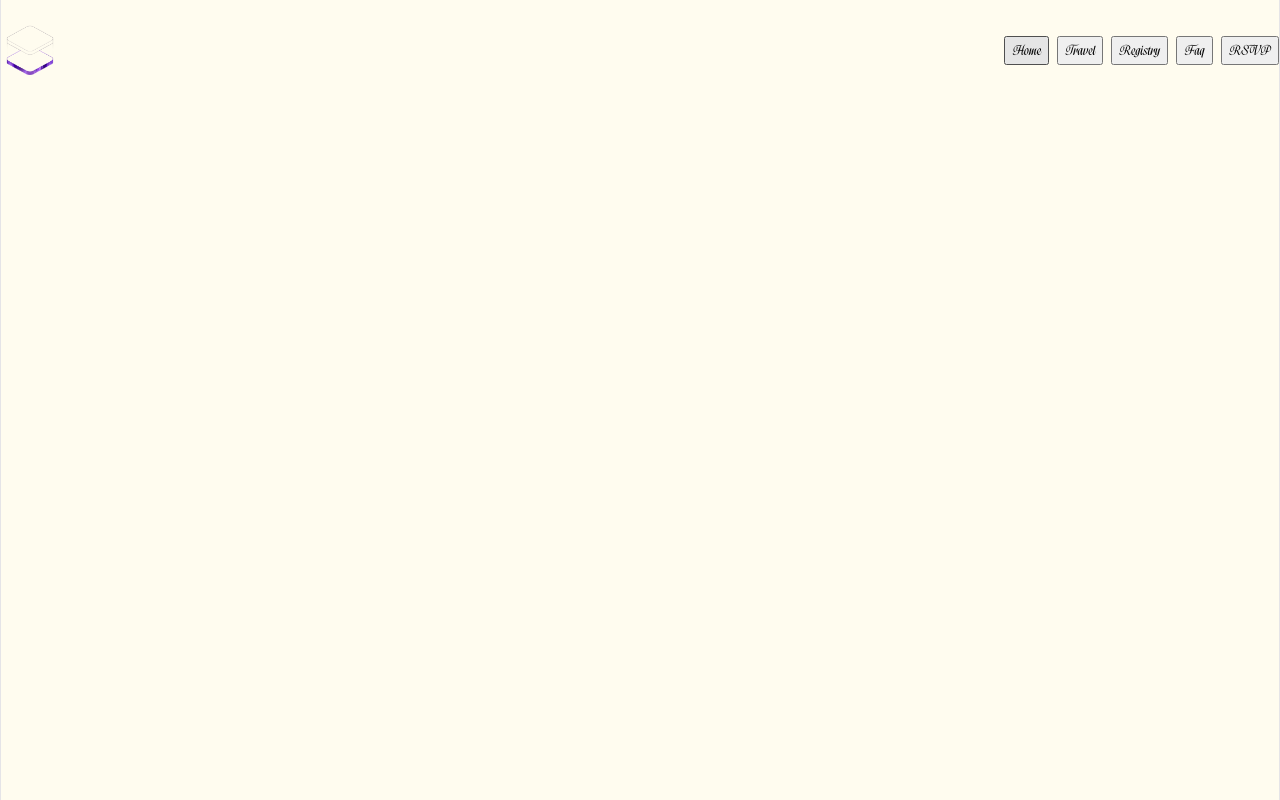
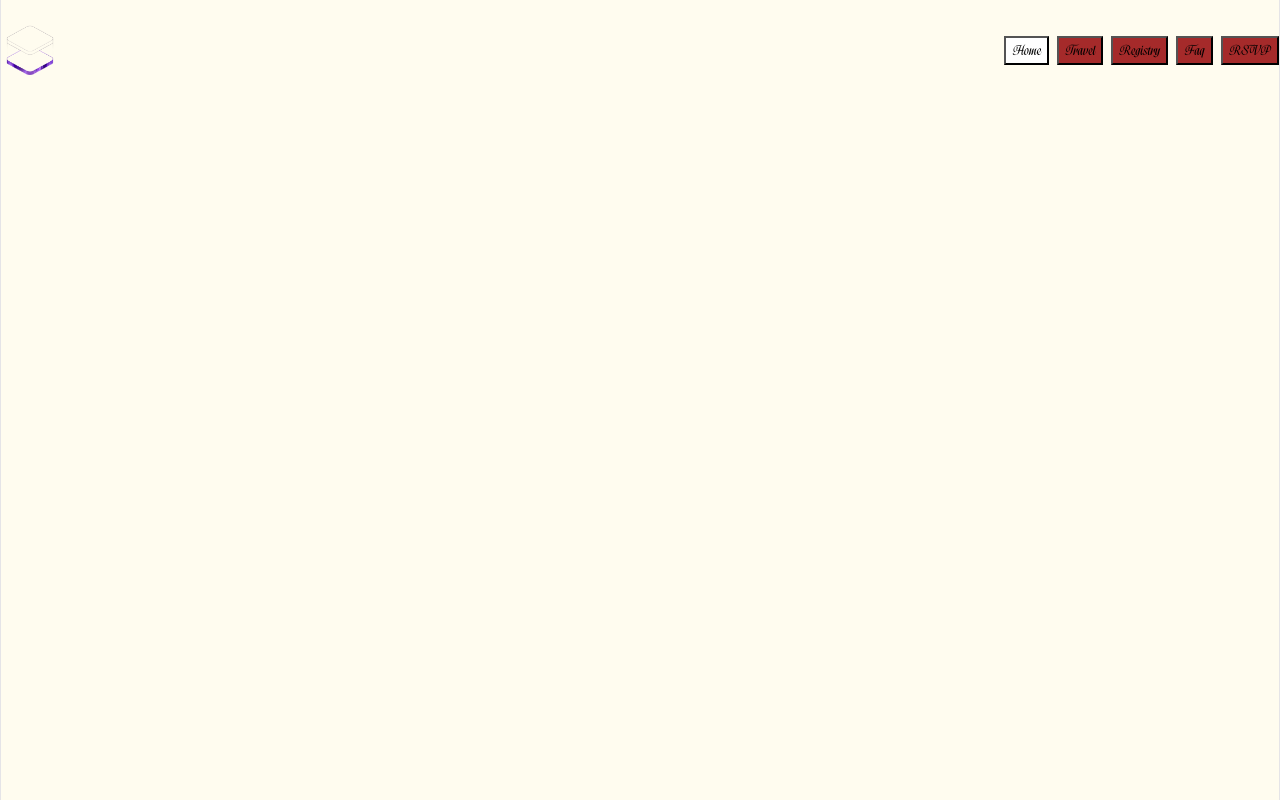
Before and after one commit to ChrisJCannon/wedding_site, a React (Vite) app: page / in a window 1280 px wide. In both pictures the pointer is over the button "Home". Built offline with nearby package versions, Linux system fonts and the light colour scheme.

Commit message:
testing colors

```diff
--- a/src/components/NavBar/NavBar.css
+++ b/src/components/NavBar/NavBar.css
@@ -14,6 +14,12 @@
 
 .navbar-button {
   font-family: 'Bobara';
+  background-color:brown;
+  &:hover {
+    background-color: white;
+    border-color: black;
+    color: black;
+  }
 }
 
 #logo {
--- a/src/components/NavBar/NavBar.jsx
+++ b/src/components/NavBar/NavBar.jsx
@@ -10,12 +10,10 @@ export function NavBar({ tabs, setTab }) {
                     <button
                         onClick={() => {
                             setTab(tab);
-                            console.log(tab);
                         }}
                         className='navbar-button'
                         key={tab}>
                         {tab}
-
                     </button>
                 )}
             </div>
--- a/src/pages/Home.jsx
+++ b/src/pages/Home.jsx
@@ -12,7 +12,7 @@ export function HomePage({ activeTab }) {
         <>
             <section id="center">
                 <div className="hero">
-                    <img src={heroImg} className="base" width="170" height="179" alt="" />
+                    <img src={heroImg} className="base" width="170" height="179" alt="" loading="lazy"/>
                     <img src={reactLogo} className="framework" alt="React logo" />
                     <img src={viteLogo} className="vite" alt="Vite logo" />
                 </div>
```
